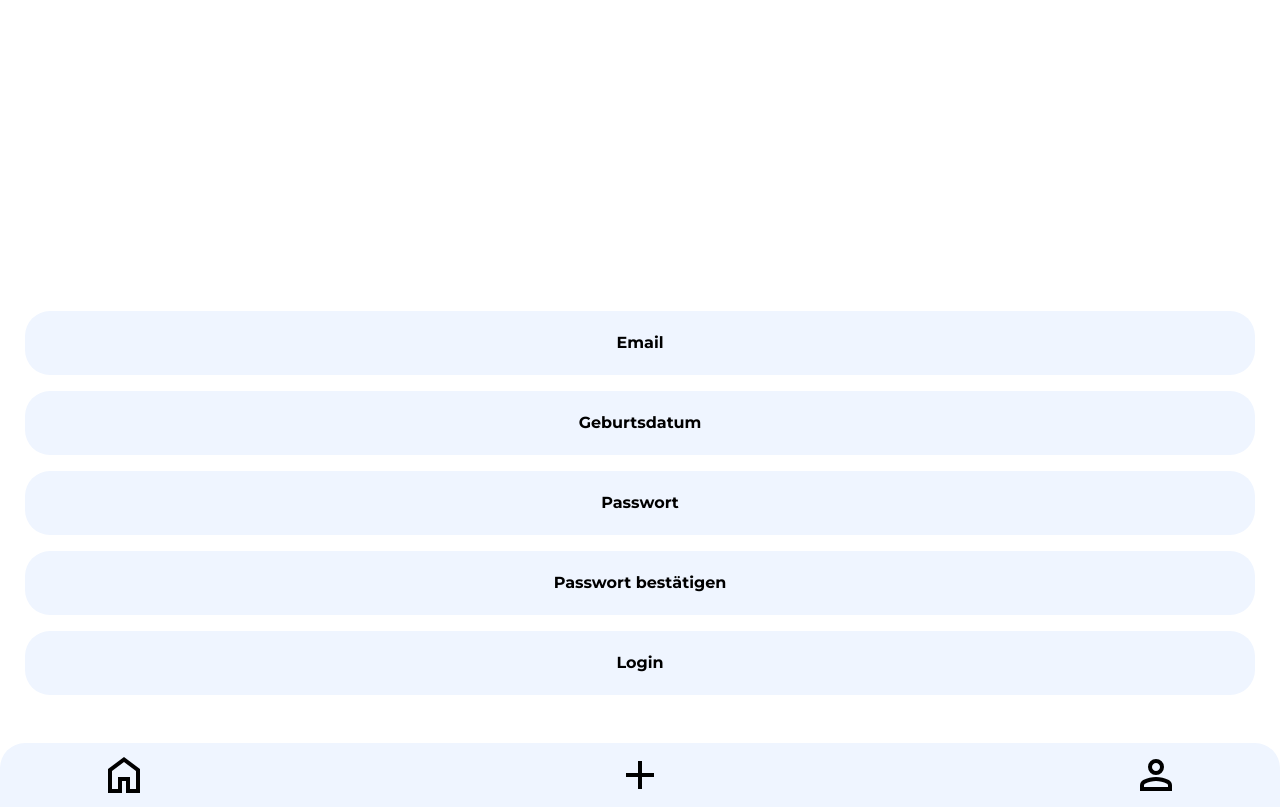
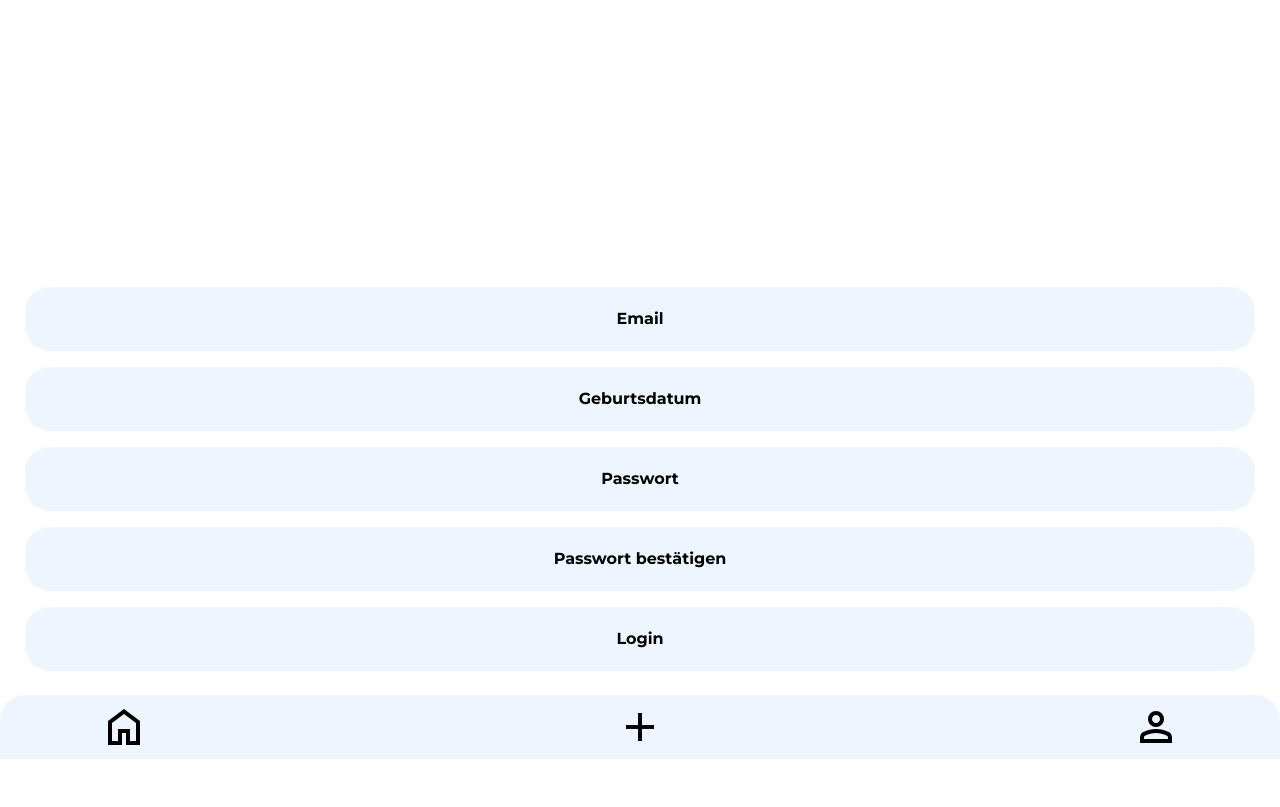
Before and after one commit to dackJaniel/sozial-media-app-sae, a website: page app/index.html in a window 1280 px wide. Shown: the part 41-848 px from the top of the page. After the commit the page ends 800 px from the top, so only its background shows below. Drawn offline with Linux system fonts and the light colour scheme.

Commit message:
footer fixed pos

```diff
--- a/app/css/main.scss
+++ b/app/css/main.scss
@@ -43,15 +43,21 @@ $accent-color: #f66101;
     font-weight: bold;
 }
 
+body {
+    display: flex;
+    flex-direction: column;
+    justify-content: space-between;
+    min-height: 100vh;
+    gap: 16px;
+}
+
 header {
-    margin-bottom: 48px;
     div {
         height: 304px;
     }
 }
 
 main {
-    margin-bottom: 48px;
     div {
         display: flex;
         flex-direction: column;
```
Also changed, not shown: app/css/main.css, 1 other file.
